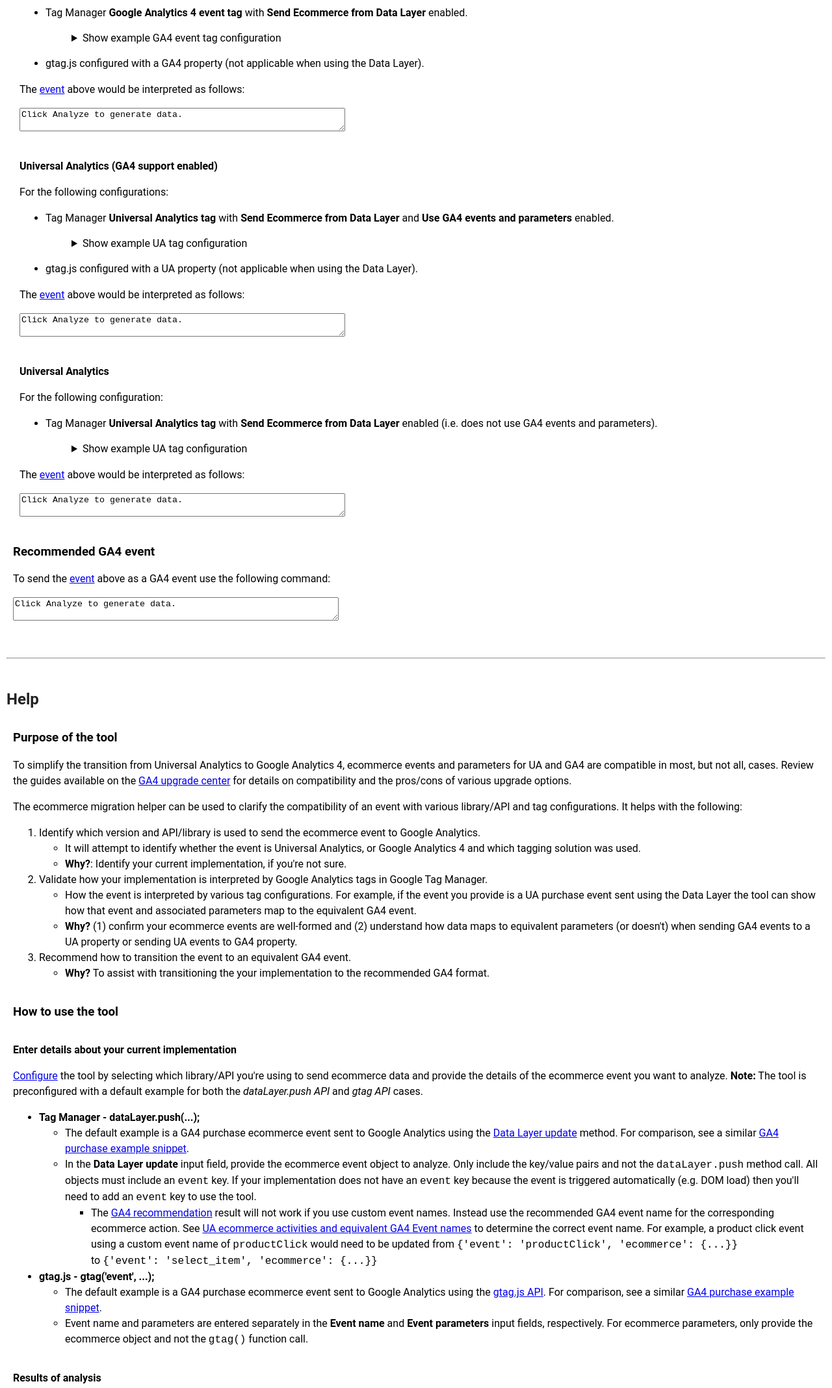
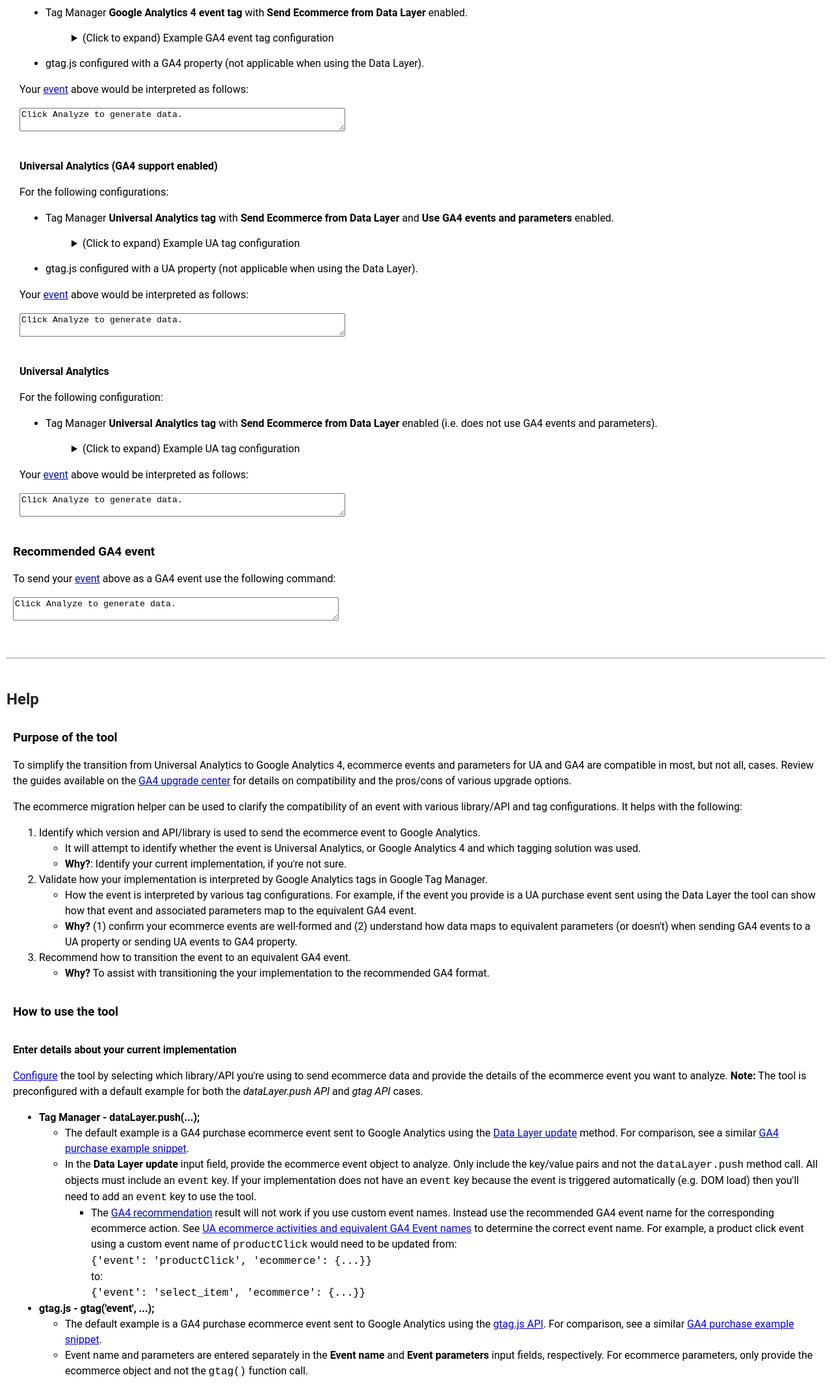
Before and after one commit to googleanalytics/ecommerce-migration-helper, a plain HTML site: page index.html in a window 1280 px wide. Shown: the part 1660-3796 px from the top of the page at 65% size. Drawn offline with Linux system fonts and the light colour scheme.

Commit message:
Fixes to address requested changes

```diff
--- a/index.html
+++ b/index.html
@@ -181,7 +181,7 @@
   </ul>
 
   <p>Review the <a href="#help">Help</a> section to learn more about the <a
-      href="#help-purpose">Purpose</a> of the tool, <a href="help-usage">How
+      href="#help-purpose">Purpose</a> of the tool, <a href="#help-usage">How
       to use the tool</a>, or to send <a href="#feedback">Feedback</a>.
   </p>
 
@@ -343,7 +343,8 @@
           <ul>
             <li class="no-bullet">
               <details>
-                <summary>Show example GA4 event tag configuration</summary>
+                <summary>(Click to expand) Example GA4 event tag configuration
+                </summary>
                 <img src="./ga4_tag_config.png">
               </details>
             </li>
@@ -352,7 +353,7 @@
         <li>gtag.js configured with a GA4 property (not applicable when using
           the Data Layer).</li>
       </ul>
-      <p>The <a href="#analyzed-event">event</a> above would be interpreted as
+      <p>Your <a href="#analyzed-event">event</a> above would be interpreted as
         follows:</p>
       <textarea id="ga4-result" readonly
         cols="60">Click Analyze to generate data.</textarea>
@@ -367,7 +368,8 @@
           <ul>
             <li class="no-bullet">
               <details>
-                <summary>Show example UA tag configuration</summary>
+                <summary>(Click to expand) Example UA tag configuration
+                </summary>
                 <img src="./ua_with_ga4_config.png">
               </details>
             </li>
@@ -376,7 +378,7 @@
         <li>gtag.js configured with a UA property (not applicable when using
           the Data Layer).</li>
       </ul>
-      <p>The <a href="#analyzed-event">event</a> above would be interpreted as
+      <p>Your <a href="#analyzed-event">event</a> above would be interpreted as
         follows:</p>
       <textarea id="ua-ga4-result" readonly
         cols="60">Click Analyze to generate data.</textarea>
@@ -392,14 +394,15 @@
           <ul>
             <li class="no-bullet">
               <details>
-                <summary>Show example UA tag configuration</summary>
+                <summary>(Click to expand) Example UA tag configuration
+                </summary>
                 <img src="./ua_legacy_config.png">
               </details>
             </li>
           </ul>
         </li>
       </ul>
-      <p>The <a href="#analyzed-event">event</a> above would be interpreted as
+      <p>Your <a href="#analyzed-event">event</a> above would be interpreted as
         follows:</p>
       <textarea id="ua-legacy-result" readonly
         cols="60">Click Analyze to generate data.</textarea>
@@ -407,7 +410,7 @@
 
     <h3 id="ga4-recommendation">Recommended GA4 event</h3>
     <p>
-      To send the <a href="#analyzed-event">event</a> above as a GA4 event use
+      To send your <a href="#analyzed-event">event</a> above as a GA4 event use
       the following command:</p>
     <textarea id="ga4-gtag-command" readonly cols="60">Click Analyze to generate data.
     </textarea>
@@ -496,10 +499,11 @@
                   ecommerce activities and equivalent GA4 Event names</a> to
                 determine the correct event name. For example, a product click
                 event using a custom event name of <code>productClick</code>
-                would need to be updated from
-                <code>{'event': 'productClick', 'ecommerce': {...}}</code>
-              </li> to
-              <code>{'event': 'select_item', 'ecommerce': {...}}</code>
+                would need to be updated from:<br>
+                <code>{'event': 'productClick', 'ecommerce': {...}}</code><br>
+                to:<br>
+                <code>{'event': 'select_item', 'ecommerce': {...}}</code>
+              </li>
             </ul>
           </li>
         </ul>
```
